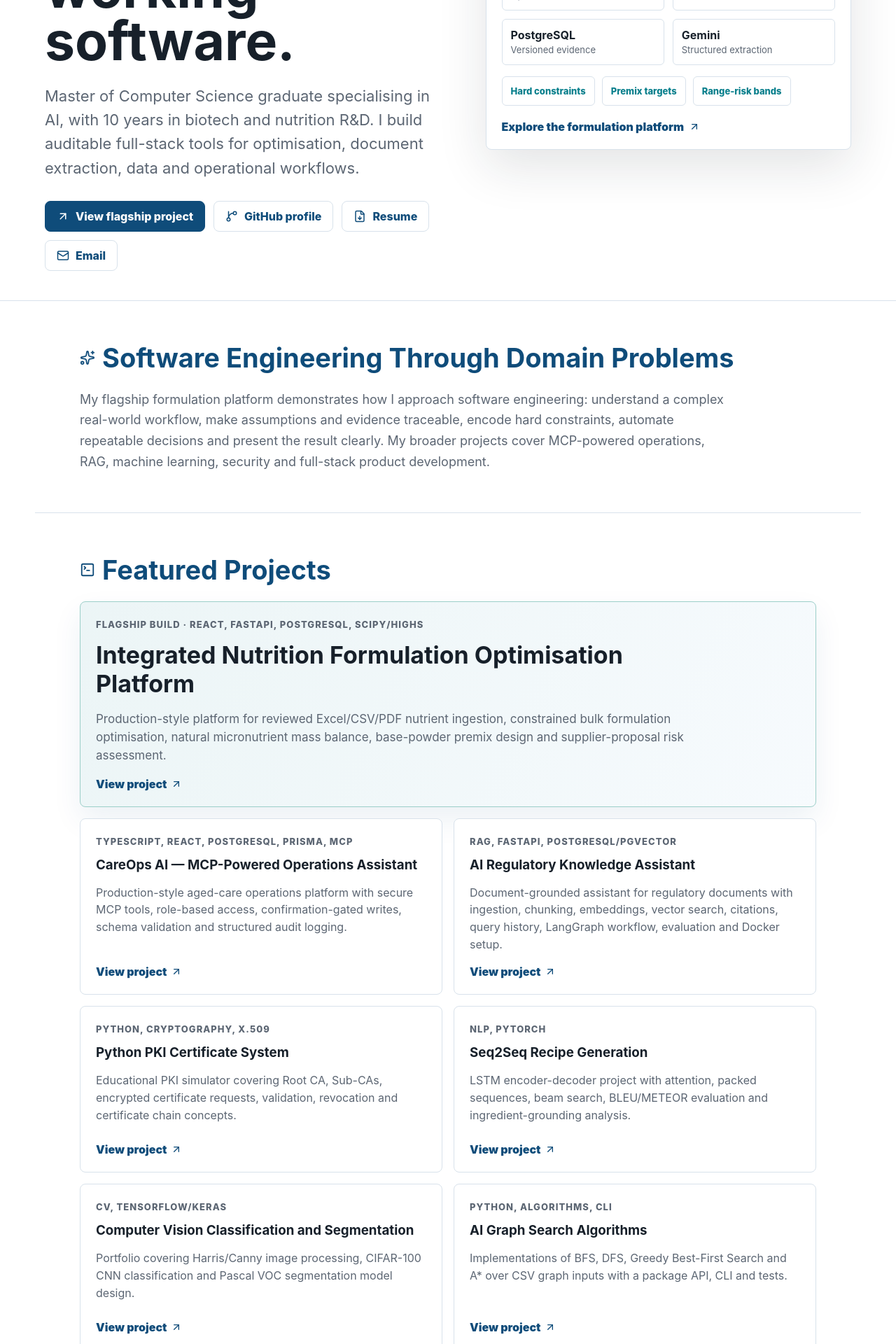
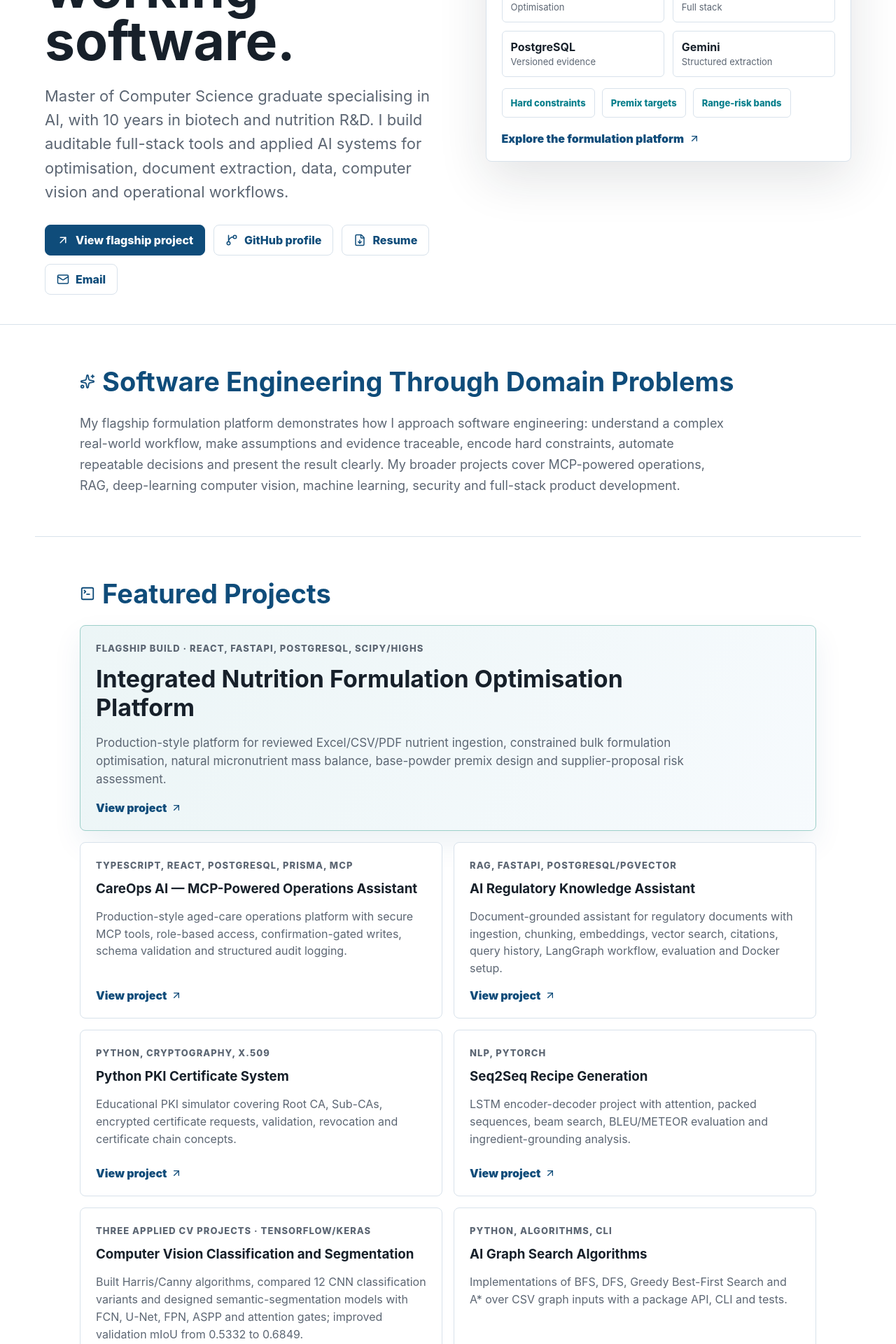
Before and after one commit to Charlie-Qi394/charlie-qi-portfolio, a React (Vite) app: page / in a window 1280 px wide. Shown: the part 540-2460 px from the top of the page at 70% size. Built offline with nearby package versions, Linux system fonts and the light colour scheme.

Commit message:
Showcase computer vision capability
Merge computer-vision portfolio updates

```diff
--- a/src/main.jsx
+++ b/src/main.jsx
@@ -58,10 +58,10 @@ const projects = [
   },
   {
     title: "Computer Vision Classification and Segmentation",
-    tag: "CV, TensorFlow/Keras",
+    tag: "Three applied CV projects · TensorFlow/Keras",
     href: "https://github.com/Charlie-Qi394/computer-vision-cnn-segmentation",
     summary:
-      "Portfolio covering Harris/Canny image processing, CIFAR-100 CNN classification and Pascal VOC segmentation model design.",
+      "Built Harris/Canny algorithms, compared 12 CNN classification variants and designed semantic-segmentation models with FCN, U-Net, FPN, ASPP and attention gates; improved validation mIoU from 0.5332 to 0.6849.",
   },
   {
     title: "AI Graph Search Algorithms",
@@ -77,7 +77,7 @@ const skills = [
   { label: "Data / Optimisation", value: "PostgreSQL, SQLAlchemy, SciPy/HiGHS, SQL, pandas, NumPy, mass-balance modelling" },
   { label: "AI / Extraction / RAG", value: "Gemini structured extraction, MCP, vector search, LangGraph, grounded answers, citations" },
   { label: "DevOps / Automation", value: "Docker Compose, Caddy, GitHub Actions, audit logging, VBA tools, SAP/M3 exposure" },
-  { label: "ML / NLP / CV", value: "PyTorch, TensorFlow/Keras, scikit-learn, Seq2Seq, CNNs" },
+  { label: "ML / NLP / CV", value: "PyTorch, TensorFlow/Keras, scikit-learn, model evaluation, CNNs, U-Net/FPN, semantic segmentation, attention" },
   { label: "Security", value: "RSA, AES, X.509, CSRs, CRLs, PKI concepts" },
 ];
 
@@ -168,8 +168,9 @@ function App() {
             </h1>
             <p className="lead">
               Master of Computer Science graduate specialising in AI, with 10 years in
-              biotech and nutrition R&amp;D. I build auditable full-stack tools for
-              optimisation, document extraction, data and operational workflows.
+              biotech and nutrition R&amp;D. I build auditable full-stack tools and applied
+              AI systems for optimisation, document extraction, data, computer vision and
+              operational workflows.
             </p>
             <div className="hero-actions">
               <a
@@ -204,8 +205,8 @@ function App() {
           My flagship formulation platform demonstrates how I approach software engineering:
           understand a complex real-world workflow, make assumptions and evidence traceable,
           encode hard constraints, automate repeatable decisions and present the result clearly.
-          My broader projects cover MCP-powered operations, RAG, machine learning, security and
-          full-stack product development.
+          My broader projects cover MCP-powered operations, RAG, deep-learning computer vision,
+          machine learning, security and full-stack product development.
         </p>
       </section>
 
@@ -254,6 +255,8 @@ function App() {
           <p>
             First in class in Machine Learning, Image and Video Processing, and Applied
             Practice 1, with a High Distinction average in the Monash MCS AI specialisation.
+            Computer-vision work includes CNN classification and semantic-segmentation model
+            design, training and quantitative evaluation.
           </p>
         </aside>
       </section>
@@ -292,7 +295,7 @@ function App() {
 
       <section className="section contact" id="contact">
         <h2>Contact</h2>
-        <p>Open to graduate and junior roles across software engineering, Python backend, data, automation, AI/RAG applications and AI-adjacent cybersecurity.</p>
+        <p>Open to graduate and junior roles across software engineering, Python backend, data, machine learning, applied AI/RAG, computer vision and AI-adjacent cybersecurity.</p>
         <div className="hero-actions">
           <a className="button primary" href="mailto:charlieqi2017@gmail.com">
             <Mail size={18} /> charlieqi2017@gmail.com
```
Also changed, not shown: 2 other files (tests, documents, lock files or other folders).
